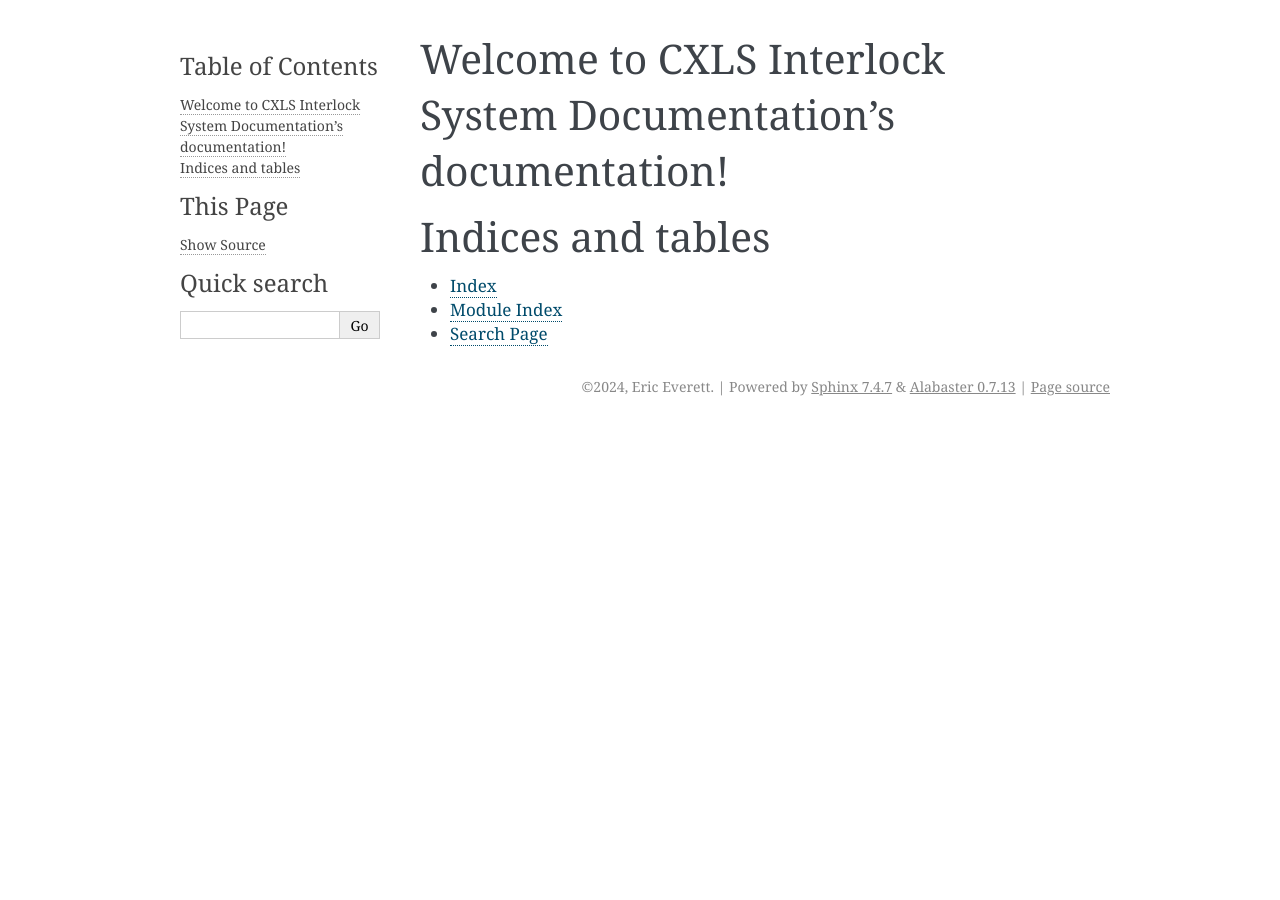
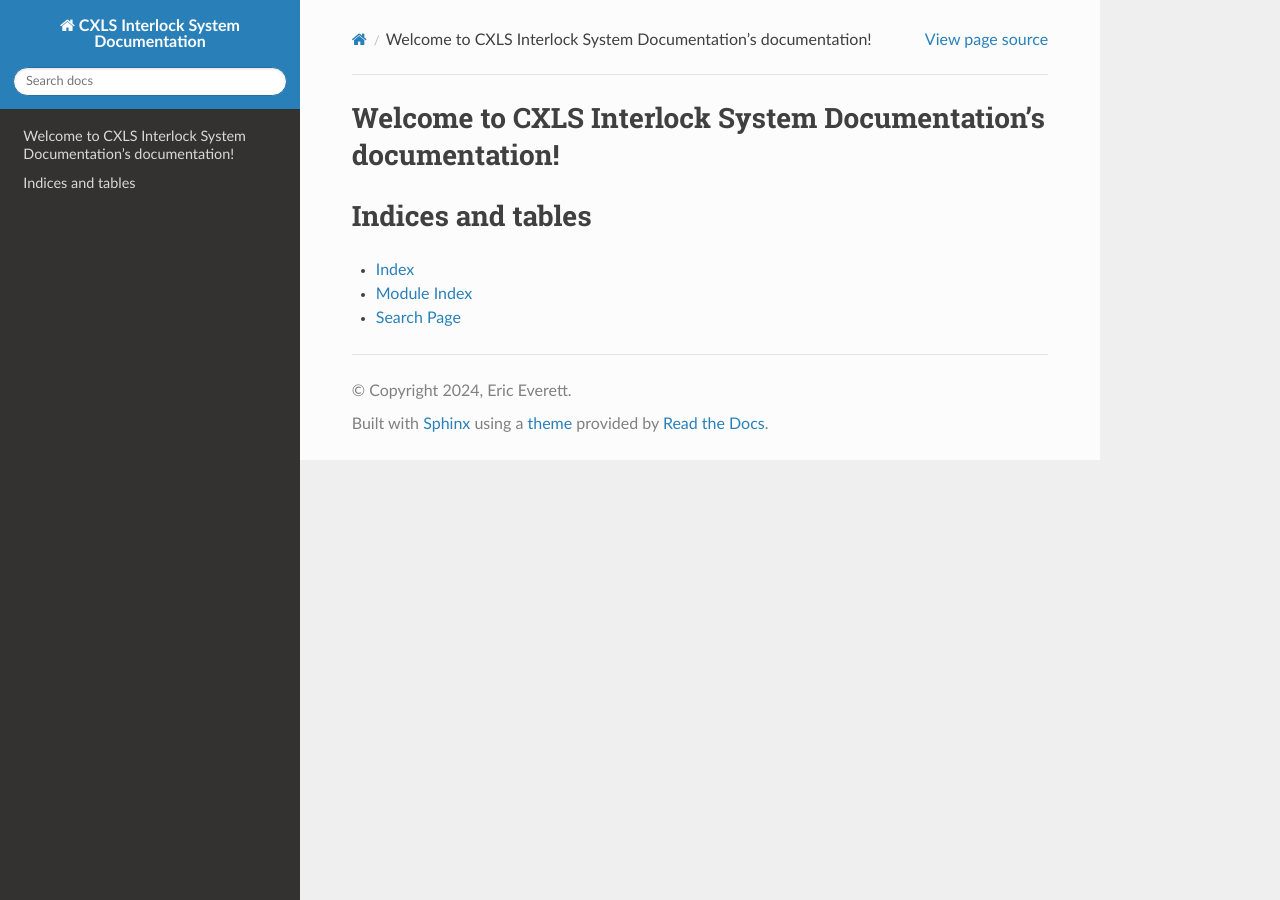
Before and after one commit to eseverett/CXLS_Interlocks_Docs, a Sphinx documentation site: the page built from source/index.rst, in a window 1280 px wide. Built offline with Sphinx 7.4.7 and the Read the Docs theme 2.0.0, drawn with Linux system fonts in a browser that asks for light colours.

Commit message:
changing theme in conf.py

```diff
--- a/source/conf.py
+++ b/source/conf.py
@@ -30,8 +30,7 @@ release = '2024'
 # Add any Sphinx extension module names here, as strings. They can be
 # extensions coming with Sphinx (named 'sphinx.ext.*') or your custom
 # ones.
-extensions = [
-]
+extensions = ['sphinx.ext.duration'] ### Added extension
 
 # Add any paths that contain templates here, relative to this directory.
 templates_path = ['_templates']
@@ -41,15 +40,24 @@ templates_path = ['_templates']
 # This pattern also affects html_static_path and html_extra_path.
 exclude_patterns = []
 
+pygments_style = 'sphinx' ### Added style
 
 # -- Options for HTML output -------------------------------------------------
 
 # The theme to use for HTML and HTML Help pages.  See the documentation for
 # a list of builtin themes.
 #
-html_theme = 'alabaster'
+html_theme = 'sphinx_rtd_theme' ### Changed theme to alabaster
 
 # Add any paths that contain custom static files (such as style sheets) here,
 # relative to this directory. They are copied after the builtin static files,
 # so a file named "default.css" will overwrite the builtin "default.css".
 html_static_path = ['_static']
+
+html_css_files = ['custom.css'] ### Added custom css file
+
+# Pygments (syntax highlighting) style to use
+pygments_style = 'friendly' ### Added style
+
+# This is the correct place for html_add_permalinks configuration
+html_permalinks = False  ### Disable ¶ symbols next to headings
```
Also changed, not shown: README.md (+0 -2 lines).
